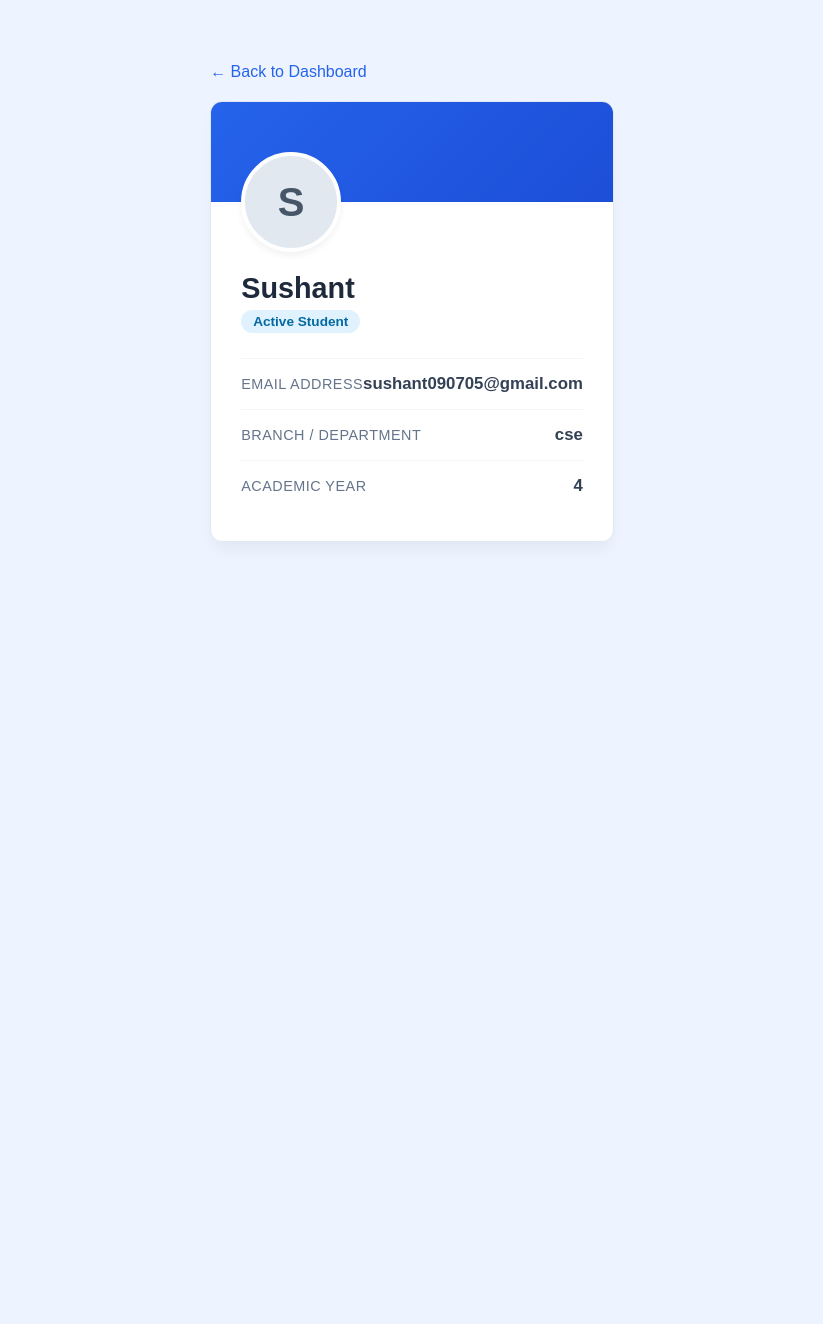
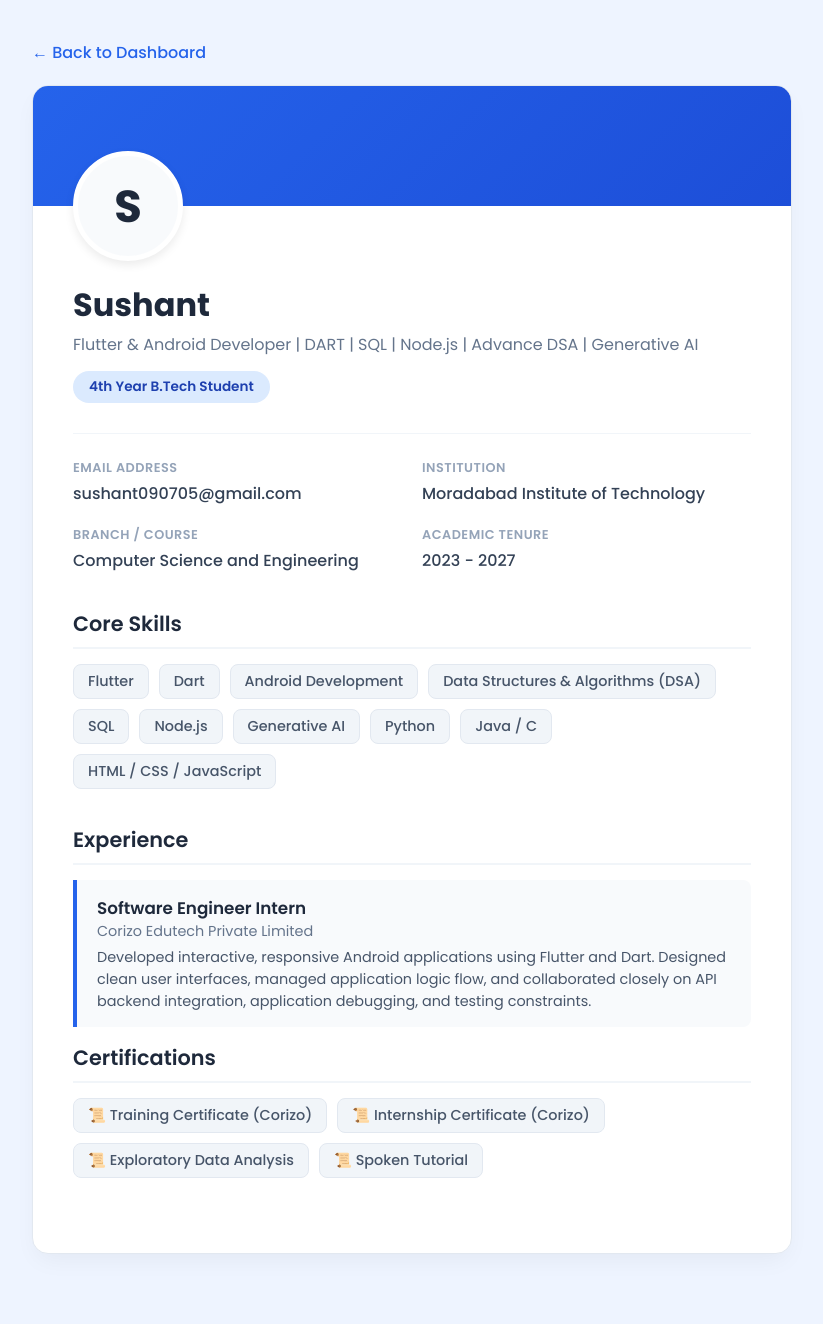
Before and after one commit to sushant090705-art/Ai-chatbot-for-student-support-services, a Flask app: page /profile in a window 1280 px wide. Shown: the whole page, without its empty margins (228-1051 px from the left). Before the commit the page ends 542 px from the top, so only its background shows below. Run offline with Flask 3, Linux system fonts and the light colour scheme; a user stored in the database is signed in; data comes from the database, SQL or seed files in the repository.

Commit message:
Fix Groq API key, add dynamic profile section, and upgrade FAQ UI

```diff
--- a/templates/profile.html
+++ b/templates/profile.html
@@ -3,14 +3,17 @@
 <head>
     <meta charset="UTF-8">
     <meta name="viewport" content="width=device-width, initial-scale=1.0">
-    <title>Student Profile</title>
+    <title>Student Profile | Portal</title>
+    <link rel="preconnect" href="https://fonts.googleapis.com">
+    <link rel="preconnect" href="https://fonts.gstatic.com" crossorigin>
+    <link href="https://fonts.googleapis.com/css2?family=Poppins:wght@300;400;500;600;700&display=swap" rel="stylesheet">
     <link rel="stylesheet" href="{{ url_for('static', filename='css/home.css') }}">
     <style>
         .profile-container {
-            max-width: 600px;
-            margin: 60px auto;
+            max-width: 800px;
+            margin: 40px auto;
             padding: 0 20px;
-            font-family: 'Segoe UI', Tahoma, Geneva, Verdana, sans-serif;
+            font-family: 'Poppins', sans-serif;
         }
 
         .back-btn {
@@ -19,87 +22,161 @@
             color: #2563eb;
             text-decoration: none;
             font-weight: 500;
+            transition: color 0.2s;
         }
         .back-btn:hover {
+            color: #1d4ed8;
             text-decoration: underline;
         }
 
         .profile-card {
             background: #ffffff;
             border: 1px solid #e2e8f0;
-            border-radius: 12px;
-            box-shadow: 0 10px 15px -3px rgba(0, 0, 0, 0.05);
+            border-radius: 16px;
+            box-shadow: 0 10px 25px -5px rgba(0, 0, 0, 0.05);
             overflow: hidden;
+            margin-bottom: 30px;
         }
 
-        /* Top Accent Banner */
+        /* Accent Banner */
         .profile-header {
             background: linear-gradient(135deg, #2563eb, #1d4ed8);
-            height: 100px;
+            height: 120px;
             position: relative;
         }
 
         /* Avatar styling */
         .avatar-container {
-            width: 100px;
-            height: 100px;
-            background-color: #e2e8f0;
-            border: 4px solid #ffffff;
+            width: 110px;
+            height: 110px;
+            background-color: #f8fafc;
+            border: 5px solid #ffffff;
             border-radius: 50%;
             position: absolute;
-            bottom: -50px;
-            left: 30px;
+            bottom: -55px;
+            left: 40px;
             display: flex;
             align-items: center;
             justify-content: center;
-            font-size: 2.5rem;
-            font-weight: bold;
-            color: #475569;
-            box-shadow: 0 4px 6px rgba(0,0,0,0.05);
+            font-size: 2.8rem;
+            font-weight: 700;
+            color: #1e293b;
+            box-shadow: 0 4px 10px rgba(0,0,0,0.08);
         }
 
         .profile-body {
-            padding: 70px 30px 30px 30px;
+            padding: 75px 40px 40px 40px;
         }
 
         .student-name {
-            font-size: 1.8rem;
+            font-size: 2rem;
             font-weight: 700;
             color: #1e293b;
             margin: 0 0 5px 0;
         }
 
+        .student-headline {
+            font-size: 1rem;
+            color: #64748b;
+            margin-bottom: 15px;
+            line-height: 1.4;
+        }
+
         .student-tag {
             display: inline-block;
-            background-color: #e0f2fe;
-            color: #0369a1;
-            padding: 4px 12px;
+            background-color: #dbeafe;
+            color: #1e40af;
+            padding: 6px 16px;
             border-radius: 20px;
             font-size: 0.85rem;
             font-weight: 600;
-            margin-bottom: 25px;
+            margin-bottom: 30px;
+        }
+
+        /* Grid Detail Info */
+        .info-grid {
+            display: grid;
+            grid-template-columns: 1fr 1fr;
+            gap: 20px;
+            border-top: 1px solid #f1f5f9;
+            padding-top: 25px;
+            margin-bottom: 35px;
         }
 
         .info-group {
-            border-top: 1px solid #f1f5f9;
-            padding: 15px 0;
             display: flex;
-            justify-content: space-between;
-            align-items: center;
+            flex-direction: column;
         }
 
         .info-label {
-            font-size: 0.9rem;
-            color: #64748b;
+            font-size: 0.8rem;
+            color: #94a3b8;
             text-transform: uppercase;
             letter-spacing: 0.5px;
+            font-weight: 600;
+            margin-bottom: 4px;
+        }
+
+        .info-value {
+            font-size: 1rem;
+            color: #334155;
             font-weight: 500;
         }
 
-        .info-value {
+        /* Section Headings */
+        .section-title {
+            font-size: 1.3rem;
+            font-weight: 600;
+            color: #1e293b;
+            margin-bottom: 15px;
+            border-bottom: 2px solid #f1f5f9;
+            padding-bottom: 8px;
+        }
+
+        /* Skills Tags Layout */
+        .skills-container {
+            display: flex;
+            flex-wrap: wrap;
+            gap: 10px;
+            margin-bottom: 35px;
+        }
+
+        .skill-badge {
+            background-color: #f1f5f9;
+            color: #475569;
+            padding: 6px 14px;
+            border-radius: 8px;
+            font-size: 0.9rem;
+            font-weight: 500;
+            border: 1px solid #e2e8f0;
+        }
+
+        /* Experience Timeline Layout */
+        .exp-item {
+            background: #f8fafc;
+            border-left: 4px solid #2563eb;
+            padding: 15px 20px;
+            border-radius: 0 8px 8px 0;
+            margin-bottom: 15px;
+        }
+
+        .exp-role {
+            font-weight: 600;
+            color: #1e293b;
             font-size: 1.05rem;
-            color: #334155;
-            font-weight: 600;
+        }
+
+        .exp-company {
+            color: #64748b;
+            font-size: 0.9rem;
+            margin-bottom: 5px;
+        }
+
+        .exp-desc {
+            font-size: 0.9rem;
+            color: #475569;
+            line-height: 1.5;
+            margin: 0;
         }
     </style>
 </head>
@@ -110,30 +187,70 @@
 
         <div class="profile-card">
             <div class="profile-header">
-                <!-- Uses the first letter of the name as a dynamic initials avatar -->
+                <!-- Dynamic initials avatar fallback using the name variable -->
                 <div class="avatar-container">
-                    {{ name[0] | upper }}
+                    {{ name[0] | upper if name else 'S' }}
                 </div>
             </div>
 
             <div class="profile-body">
-                <h1 class="student-name">{{ name }}</h1>
-                <span class="student-tag">Active Student</span>
+                <h1 class="student-name">{{ name if name else 'Sushant Verma' }}</h1>
+                <p class="student-headline">Flutter & Android Developer | DART | SQL | Node.js | Advance DSA | Generative AI</p>
+                <span class="student-tag">4th Year B.Tech Student</span>
 
-                <div class="info-group">
-                    <span class="info-label">Email Address</span>
-                    <span class="info-value">{{ email }}</span>
+                <div class="info-grid">
+                    <div class="info-group">
+                        <span class="info-label">Email Address</span>
+                        <span class="info-value">{{ email if email else 'sushant090705@gmail.com' }}</span>
+                    </div>
+                    <div class="info-group">
+                        <span class="info-label">Institution</span>
+                        <span class="info-value">Moradabad Institute of Technology</span>
+                    </div>
+                    <div class="info-group">
+                        <span class="info-label">Branch / Course</span>
+                        <span class="info-value">Computer Science and Engineering</span>
+                    </div>
+                    <div class="info-group">
+                        <span class="info-label">Academic Tenure</span>
+                        <span class="info-value">2023 - 2027</span>
+                    </div>
                 </div>
 
-                <div class="info-group">
-                    <span class="info-label">Branch / Department</span>
-                    <span class="info-value">{{ branch if branch else 'Not Specified' }}</span>
+                <!-- Core Professional Technical Skills -->
+                <h2 class="section-title">Core Skills</h2>
+                <div class="skills-container">
+                    <span class="skill-badge">Flutter</span>
+                    <span class="skill-badge">Dart</span>
+                    <span class="skill-badge">Android Development</span>
+                    <span class="skill-badge">Data Structures & Algorithms (DSA)</span>
+                    <span class="skill-badge">SQL</span>
+                    <span class="skill-badge">Node.js</span>
+                    <span class="skill-badge">Generative AI</span>
+                    <span class="skill-badge">Python</span>
+                    <span class="skill-badge">Java / C</span>
+                    <span class="skill-badge">HTML / CSS / JavaScript</span>
                 </div>
 
-                <div class="info-group">
-                    <span class="info-label">Academic Year</span>
-                    <span class="info-value">{{ year if year else 'Not Specified' }}</span>
+                <!-- Industry Experience Block -->
+                <h2 class="section-title">Experience</h2>
+                <div class="exp-item">
+                    <div class="exp-role">Software Engineer Intern</div>
+                    <div class="exp-company">Corizo Edutech Private Limited</div>
+                    <p class="exp-desc">
+                        Developed interactive, responsive Android applications using Flutter and Dart. Designed clean user interfaces, managed application logic flow, and collaborated closely on API backend integration, application debugging, and testing constraints.
+                    </p>
                 </div>
+
+                <!-- Certifications Framework -->
+                <h2 class="section-title">Certifications</h2>
+                <div class="skills-container">
+                    <span class="skill-badge">📜 Training Certificate (Corizo)</span>
+                    <span class="skill-badge">📜 Internship Certificate (Corizo)</span>
+                    <span class="skill-badge">📜 Exploratory Data Analysis</span>
+                    <span class="skill-badge">📜 Spoken Tutorial</span>
+                </div>
+
             </div>
         </div>
     </div>
```
Also changed, not shown: templates/index.html (deleted, +0 -162 lines), app.py (line endings or trailing spaces), groq_ai.py (line endings or trailing spaces).
